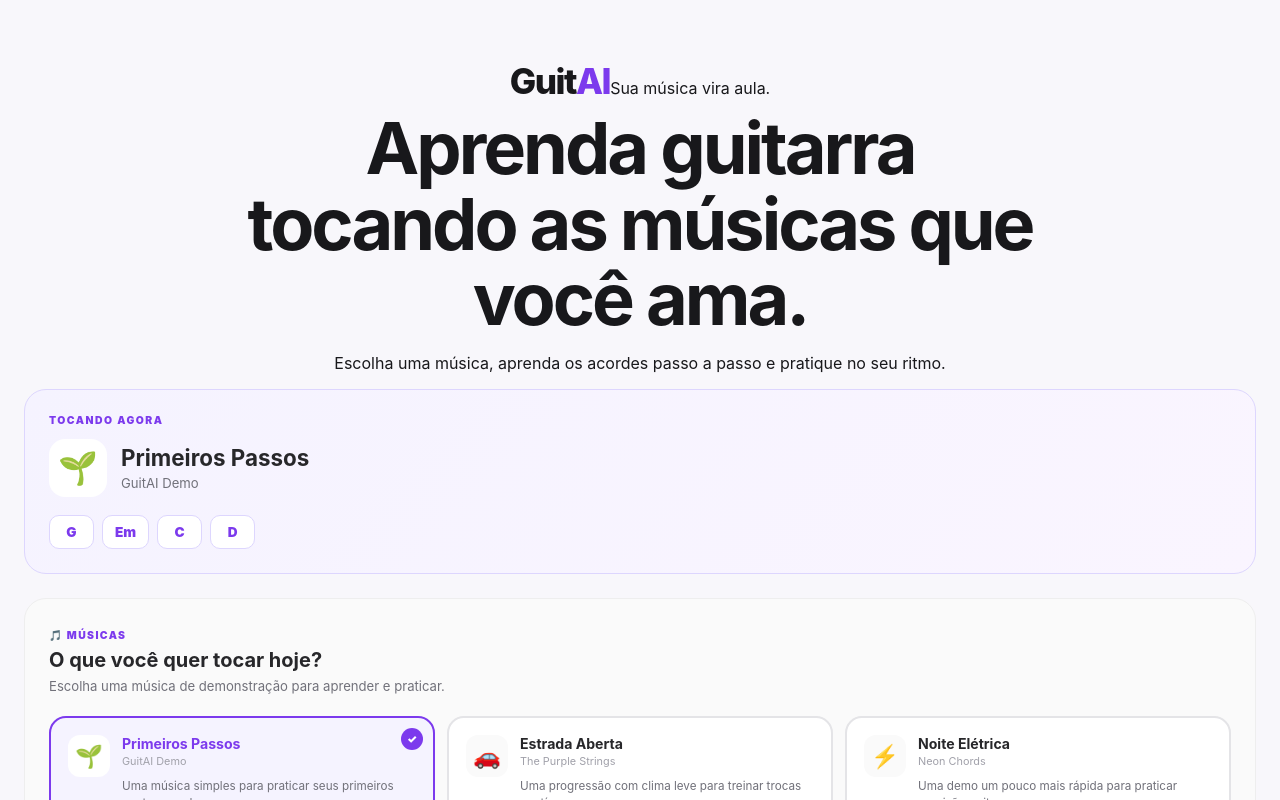
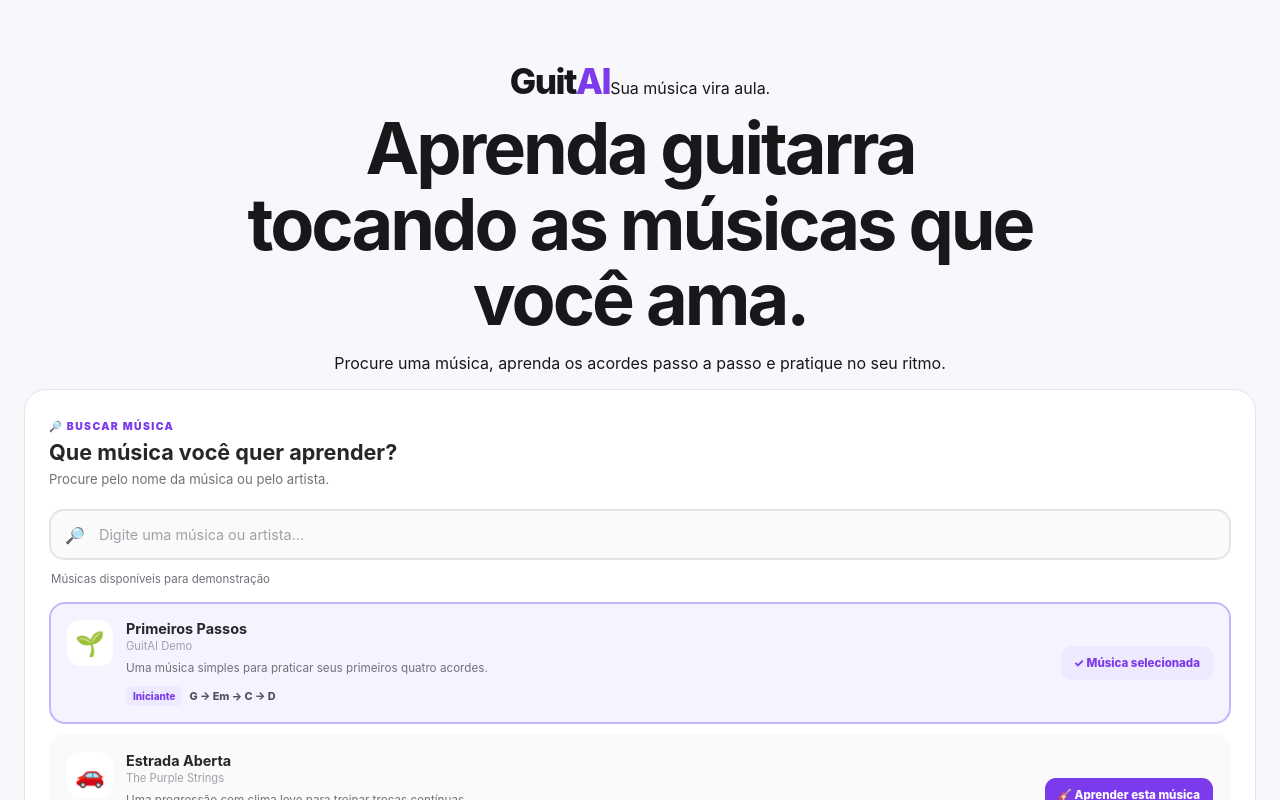
Before and after one commit to JuliaKristine/GuitAI, a React (Vite) app: page / in a window 1280 px wide. Shown: the top 800 px of the page. Built offline with nearby package versions, Linux system fonts and the light colour scheme.

Commit message:
feat: adiciona busca de musicas

```diff
--- a/src/App.tsx
+++ b/src/App.tsx
@@ -2,7 +2,7 @@ import { useState } from "react";
 
 import LessonPlayer from "./components/LessonPlayer/LessonPlayer";
 import PracticeMode from "./components/PracticeMode/PracticeMode";
-import SongSelector from "./components/SongSelector/SongSelector";
+import SongSearch from "./components/SongSearch/SongSearch";
 
 import { demoSongs } from "./data/songs";
 
@@ -28,15 +28,10 @@ function App() {
     setSelectedSongId(songId);
 
     /*
-     * Quando escolhe outra música,
-     * voltamos para a aula.
+     * Sempre começamos pela aula
+     * ao escolher uma nova música.
      */
     setMode("lesson");
-
-    window.scrollTo({
-      top: 0,
-      behavior: "smooth",
-    });
   }
 
   return (
@@ -52,17 +47,25 @@ function App() {
           <h1>Aprenda guitarra tocando as músicas que você ama.</h1>
 
           <p>
-            Escolha uma música, aprenda os acordes passo a passo e pratique no
+            Procure uma música, aprenda os acordes passo a passo e pratique no
             seu ritmo.
           </p>
         </div>
       </header>
 
       <main className="main-content">
+        {/* Busca */}
+
+        <SongSearch
+          songs={demoSongs}
+          selectedSongId={selectedSong.id}
+          onSelectSong={selectSong}
+        />
+
         {/* Música selecionada */}
 
         <section className="selected-song">
-          <span className="selected-song-label">TOCANDO AGORA</span>
+          <span className="selected-song-label">🎵 MÚSICA SELECIONADA</span>
 
           <div className="selected-song-info">
             <span className="selected-song-emoji">{selectedSong.emoji}</span>
@@ -81,15 +84,7 @@ function App() {
           </div>
         </section>
 
-        {/* Escolher música */}
-
-        <SongSelector
-          songs={demoSongs}
-          selectedSongId={selectedSong.id}
-          onSelectSong={selectSong}
-        />
-
-        {/* Aula / prática */}
+        {/* Modos */}
 
         <div className="mode-selector">
           <button
@@ -110,6 +105,8 @@ function App() {
             🎸 Prática
           </button>
         </div>
+
+        {/* Conteúdo */}
 
         {mode === "lesson" ? (
           <LessonPlayer
--- /dev/null
+++ b/src/components/SongSearch/SongSearch.tsx
@@ -0,0 +1,157 @@
+import { useMemo, useState } from "react";
+
+import type { DemoSong } from "../../data/songs";
+
+type SongSearchProps = {
+  songs: DemoSong[];
+  selectedSongId: string;
+  onSelectSong: (songId: string) => void;
+};
+
+function SongSearch({ songs, selectedSongId, onSelectSong }: SongSearchProps) {
+  const [query, setQuery] = useState("");
+
+  const normalizedQuery = query.trim().toLowerCase();
+
+  const results = useMemo(() => {
+    if (!normalizedQuery) {
+      return songs;
+    }
+
+    return songs.filter((song) => {
+      const title = song.title.toLowerCase();
+
+      const artist = song.artist.toLowerCase();
+
+      return (
+        title.includes(normalizedQuery) || artist.includes(normalizedQuery)
+      );
+    });
+  }, [songs, normalizedQuery]);
+
+  function clearSearch() {
+    setQuery("");
+  }
+
+  return (
+    <section className="song-search">
+      <div className="song-search-header">
+        <span className="song-search-label">🔎 BUSCAR MÚSICA</span>
+
+        <h2>Que música você quer aprender?</h2>
+
+        <p>Procure pelo nome da música ou pelo artista.</p>
+      </div>
+
+      <div className="song-search-box">
+        <span className="song-search-icon" aria-hidden="true">
+          🔎
+        </span>
+
+        <input
+          type="search"
+          value={query}
+          onChange={(event) => setQuery(event.target.value)}
+          placeholder="Digite uma música ou artista..."
+          aria-label="Buscar música ou artista"
+        />
+
+        {query && (
+          <button
+            type="button"
+            className="song-search-clear"
+            onClick={clearSearch}
+            aria-label="Limpar busca"
+          >
+            ×
+          </button>
+        )}
+      </div>
+
+      <div className="song-search-info">
+        {normalizedQuery ? (
+          <span>
+            {results.length === 1
+              ? "1 música encontrada"
+              : `${results.length} músicas encontradas`}
+          </span>
+        ) : (
+          <span>Músicas disponíveis para demonstração</span>
+        )}
+      </div>
+
+      {results.length > 0 ? (
+        <div className="song-search-results">
+          {results.map((song) => {
+            const isSelected = selectedSongId === song.id;
+
+            return (
+              <article
+                key={song.id}
+                className={isSelected ? "song-result active" : "song-result"}
+              >
+                <div className="song-result-main">
+                  <span className="song-result-emoji">{song.emoji}</span>
+
+                  <div className="song-result-info">
+                    <div className="song-result-title">
+                      <strong>{song.title}</strong>
+
+                      <span>{song.artist}</span>
+                    </div>
+
+                    <p>{song.description}</p>
+
+                    <div className="song-result-details">
+                      <span className="song-result-difficulty">
+                        {song.difficulty}
+                      </span>
+
+                      <span className="song-result-progression">
+                        {song.progression.join(" → ")}
+                      </span>
+                    </div>
+                  </div>
+                </div>
+
+                <button
+                  type="button"
+                  className={
+                    isSelected
+                      ? "song-result-button selected"
+                      : "song-result-button"
+                  }
+                  onClick={() => onSelectSong(song.id)}
+                >
+                  {isSelected
+                    ? "✓ Música selecionada"
+                    : "🎸 Aprender esta música"}
+                </button>
+              </article>
+            );
+          })}
+        </div>
+      ) : (
+        <div className="song-search-empty">
+          <span>🎵</span>
+
+          <strong>Nenhuma música encontrada</strong>
+
+          <p>Tente pesquisar outro título ou artista.</p>
+
+          <button type="button" onClick={clearSearch}>
+            Limpar busca
+          </button>
+        </div>
+      )}
+
+      <div className="song-search-future">
+        <span>✨</span>
+
+        <p>Em breve você poderá buscar músicas diretamente pelo Spotify.</p>
+      </div>
+    </section>
+  );
+}
+
+export default SongSearch;
--- a/src/index.css
+++ b/src/index.css
@@ -2357,3 +2357,382 @@ footer {
     font-size: 1.15rem;
   }
 }
+
+/* ========================================
+   Busca de músicas
+======================================== */
+
+.song-search {
+  margin-bottom: 28px;
+  padding: 24px;
+
+  background: #ffffff;
+
+  border: 1px solid #e4e4e7;
+  border-radius: 22px;
+}
+
+.song-search-header {
+  margin-bottom: 20px;
+}
+
+.song-search-label {
+  color: #7c3aed;
+
+  font-size: 0.65rem;
+  font-weight: 900;
+  letter-spacing: 1.4px;
+}
+
+.song-search-header h2 {
+  margin: 5px 0;
+
+  color: #27272a;
+
+  font-size: 1.35rem;
+}
+
+.song-search-header p {
+  margin: 0;
+
+  color: #71717a;
+
+  font-size: 0.82rem;
+  line-height: 1.5;
+}
+
+/* Campo */
+
+.song-search-box {
+  position: relative;
+
+  display: flex;
+  align-items: center;
+}
+
+.song-search-icon {
+  position: absolute;
+
+  left: 16px;
+
+  font-size: 1rem;
+
+  pointer-events: none;
+}
+
+.song-search-box input {
+  width: 100%;
+
+  padding:
+    15px
+    48px
+    15px
+    48px;
+
+  background: #fafafa;
+  color: #27272a;
+
+  border: 2px solid #e4e4e7;
+  border-radius: 15px;
+
+  outline: none;
+
+  font-size: 0.9rem;
+
+  transition:
+    border-color 0.2s ease,
+    box-shadow 0.2s ease;
+}
+
+.song-search-box input:focus {
+  border-color: #7c3aed;
+
+  box-shadow:
+    0 0 0 4px #ede9fe;
+}
+
+.song-search-box input::placeholder {
+  color: #a1a1aa;
+}
+
+.song-search-clear {
+  position: absolute;
+
+  right: 12px;
+
+  display: flex;
+  align-items: center;
+  justify-content: center;
+
+  width: 30px;
+  height: 30px;
+
+  padding: 0;
+
+  background: #e4e4e7;
+  color: #52525b;
+
+  border: none;
+  border-radius: 50%;
+
+  cursor: pointer;
+
+  font-size: 1.2rem;
+}
+
+.song-search-clear:hover {
+  background: #d4d4d8;
+}
+
+/* Informação */
+
+.song-search-info {
+  margin: 12px 2px 16px;
+
+  color: #71717a;
+
+  font-size: 0.72rem;
+}
+
+/* Resultados */
+
+.song-search-results {
+  display: flex;
+  flex-direction: column;
+
+  gap: 10px;
+}
+
+.song-result {
+  display: flex;
+  justify-content: space-between;
+  align-items: center;
+
+  gap: 18px;
+
+  padding: 16px;
+
+  background: #fafafa;
+
+  border: 2px solid transparent;
+  border-radius: 16px;
+
+  transition:
+    border-color 0.2s ease,
+    background 0.2s ease;
+}
+
+.song-result.active {
+  background: #f5f3ff;
+
+  border-color: #c4b5fd;
+}
+
+.song-result-main {
+  display: flex;
+  align-items: flex-start;
+
+  gap: 13px;
+
+  min-width: 0;
+  flex: 1;
+}
+
+.song-result-emoji {
+  flex-shrink: 0;
+
+  display: flex;
+  align-items: center;
+  justify-content: center;
+
+  width: 46px;
+  height: 46px;
+
+  background: #ffffff;
+
+  border-radius: 13px;
+
+  font-size: 1.5rem;
+}
+
+.song-result-info {
+  min-width: 0;
+}
+
+.song-result-title {
+  display: flex;
+  flex-direction: column;
+
+  gap: 2px;
+}
+
+.song-result-title strong {
+  color: #27272a;
+
+  font-size: 0.9rem;
+}
+
+.song-result-title span {
+  color: #a1a1aa;
+
+  font-size: 0.7rem;
+}
+
+.song-result-info > p {
+  margin: 7px 0 9px;
+
+  color: #71717a;
+
+  font-size: 0.73rem;
+  line-height: 1.4;
+}
+
+.song-result-details {
+  display: flex;
+  flex-wrap: wrap;
+  align-items: center;
+
+  gap: 7px;
+}
+
+.song-result-difficulty {
+  padding: 4px 7px;
+
+  background: #ede9fe;
+  color: #7c3aed;
+
+  border-radius: 7px;
+
+  font-size: 0.62rem;
+  font-weight: 800;
+}
+
+.song-result-progression {
+  color: #52525b;
+
+  font-size: 0.68rem;
+  font-weight: 800;
+}
+
+/* Botão */
+
+.song-result-button {
+  flex-shrink: 0;
+
+  padding: 10px 13px;
+
+  background: #7c3aed;
+  color: #ffffff;
+
+  border: none;
+  border-radius: 11px;
+
+  cursor: pointer;
+
+  font-size: 0.72rem;
+  font-weight: 800;
+
+  transition:
+    transform 0.2s ease,
+    opacity 0.2s ease;
+}
+
+.song-result-button:hover {
+  transform: translateY(-1px);
+}
+
+.song-result-button.selected {
+  background: #ede9fe;
+  color: #7c3aed;
+}
+
+/* Sem resultado */
+
+.song-search-empty {
+  display: flex;
+  flex-direction: column;
+  align-items: center;
+
+  padding: 35px 20px;
+
+  background: #fafafa;
+
+  border-radius: 16px;
+
+  text-align: center;
+}
+
+.song-search-empty > span {
+  font-size: 2rem;
+}
+
+.song-search-empty strong {
+  margin-top: 8px;
+
+  color: #27272a;
+}
+
+.song-search-empty p {
+  margin: 5px 0 14px;
+
+  color: #71717a;
+
+  font-size: 0.78rem;
+}
+
+.song-search-empty button {
+  padding: 9px 13px;
+
+  background: #ede9fe;
+  color: #7c3aed;
+
+  border: none;
+  border-radius: 10px;
+
+  cursor: pointer;
+
+  font-weight: 800;
+}
+
+/* Futuro Spotify */
+
+.song-search-future {
+  display: flex;
+  align-items: center;
+  justify-content: center;
+
+  gap: 8px;
+
+  margin-top: 16px;
+  padding: 11px;
+
+  background: #f5f3ff;
+
+  border-radius: 12px;
+}
+
+.song-search-future p {
+  margin: 0;
+
+  color: #6d28d9;
+
+  font-size: 0.72rem;
+  font-weight: 700;
+}
+
+/* Mobile */
+
+@media (max-width: 650px) {
+  .song-search {
+    padding: 17px;
+  }
+
+  .song-result {
+    flex-direction: column;
+    align-items: stretch;
+  }
+
+  .song-result-button {
+    width: 100%;
+  }
+}
```
Also changed, not shown: 2 other files (tests, documents, lock files or other folders).
